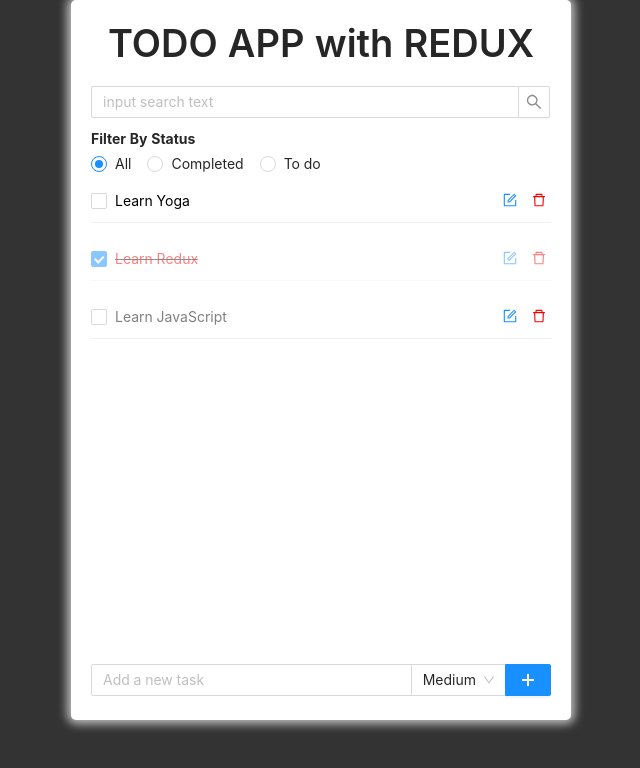
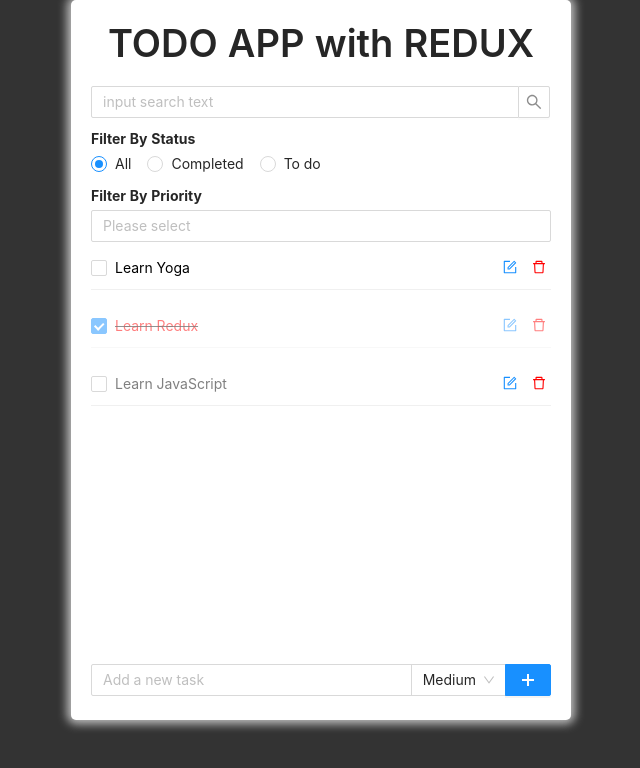
Before and after one commit to OliverDoan/react-todo-app-redux-toolkit, a React (Vite) app: page / in a window 1280 px wide. Shown: the top 768 px of the page, without its empty margins (319-959 px from the left). Built offline with nearby package versions, Linux system fonts and the light colour scheme.

Commit message:
filter by priority

```diff
--- a/src/components/Filters/FiltersSlice.js
+++ b/src/components/Filters/FiltersSlice.js
@@ -16,6 +16,11 @@ const filterListReducer = (state = initState, action) => {
         ...state,
         status: action.payload,
       }
+    case 'filters/prioritiesFilterChange':
+      return {
+        ...state,
+        priorities: action.payload,
+      }
     default:
       return state
   }
--- a/src/components/Filters/index.jsx
+++ b/src/components/Filters/index.jsx
@@ -1,7 +1,7 @@
 import { Col, Row, Input, Typography, Radio, Select, Tag } from 'antd'
 import { useState } from 'react'
 import { useDispatch } from 'react-redux'
-import { searchFilterChange, statusFilterChange } from '../../redux/actions'
+import { priorityFilterChange, searchFilterChange, statusFilterChange } from '../../redux/actions'
 
 const { Search } = Input
 
@@ -10,14 +10,23 @@ export default function Filters() {
 
   const [searchText, setSearchText] = useState('')
   const [filterStatus, setFilterStatus] = useState('All')
+  const [filterPriorities, setFilterPriorities] = useState([])
+
   const handleSearchTextChange = (e) => {
     setSearchText(e.target.value)
     dispatch(searchFilterChange(e.target.value))
   }
+
   const handleStatusChange = (e) => {
     setFilterStatus(e.target.value)
     dispatch(statusFilterChange(e.target.value))
   }
+
+  const handlePriorityChange = (value) => {
+    setFilterPriorities(value)
+    dispatch(priorityFilterChange(value))
+  }
+
   return (
     <Row justify='center'>
       <Col span={24}>
@@ -37,11 +46,18 @@ export default function Filters() {
           <Radio value='Todo'>To do</Radio>
         </Radio.Group>
       </Col>
-      {/* <Col sm={24}>
+      <Col sm={24}>
         <Typography.Paragraph style={{ fontWeight: 'bold', marginBottom: 3, marginTop: 10 }}>
           Filter By Priority
         </Typography.Paragraph>
-        <Select mode='multiple' allowClear placeholder='Please select' style={{ width: '100%' }}>
+        <Select
+          mode='multiple'
+          allowClear
+          placeholder='Please select'
+          style={{ width: '100%' }}
+          value={filterPriorities}
+          onChange={handlePriorityChange}
+        >
           <Select.Option value='High' label='High'>
             <Tag color='red'>High</Tag>
           </Select.Option>
@@ -52,7 +68,7 @@ export default function Filters() {
             <Tag color='gray'>Low</Tag>
           </Select.Option>
         </Select>
-      </Col> */}
+      </Col>
     </Row>
   )
 }
--- a/src/redux/actions.js
+++ b/src/redux/actions.js
@@ -18,15 +18,21 @@ export const updateTodo = (data = {}) => {
     payload: data,
   }
 }
-export const searchFilterChange = (text) => {
+export const searchFilterChange = (text = '') => {
   return {
     type: 'filters/searchFilterChange',
     payload: text,
   }
 }
-export const statusFilterChange = (status) => {
+export const statusFilterChange = (status = '') => {
   return {
     type: 'filters/statusFilterChange',
     payload: status,
   }
 }
+export const priorityFilterChange = (priorities = []) => {
+  return {
+    type: 'filters/prioritiesFilterChange',
+    payload: priorities,
+  }
+}
--- a/src/redux/selectors.js
+++ b/src/redux/selectors.js
@@ -3,19 +3,25 @@ import { createSelector } from 'reselect'
 export const searchTextSelector = (state) => state.filters.search
 export const todoListSelector = (state) => state.todoList
 export const filterStatusSelector = (state) => state.filters.status
+export const filterPrioritiesSelector = (state) => state.filters.priorities
+
 export const todoListRemainingSelector = createSelector(
   todoListSelector,
   searchTextSelector,
   filterStatusSelector,
-  (todoList, searchText, status) => {
+  filterPrioritiesSelector,
+  (todoList, searchText, status, priorities) => {
     return todoList.filter((todo) => {
       if (status === 'All') {
-        return todo.name.includes(searchText)
+        return priorities.length
+          ? todo.name.includes(searchText) && priorities.includes(todo.priority)
+          : todo.name.includes(searchText)
       }
 
       return (
         todo.name.includes(searchText) &&
-        (status === 'Completed' ? todo.completed : !todo.completed)
+        (status === 'Completed' ? todo.completed : !todo.completed) &&
+        (priorities.length ? priorities.includes(todo.priority) : true)
       )
     })
   }
```
